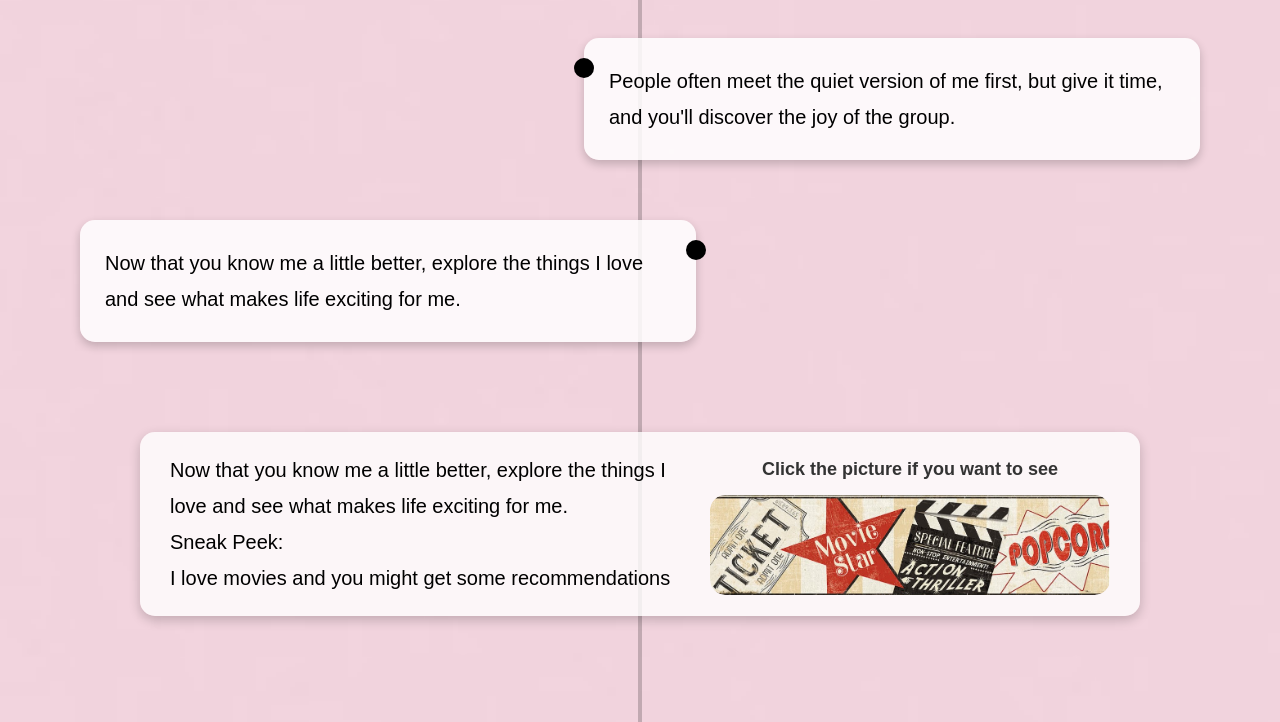
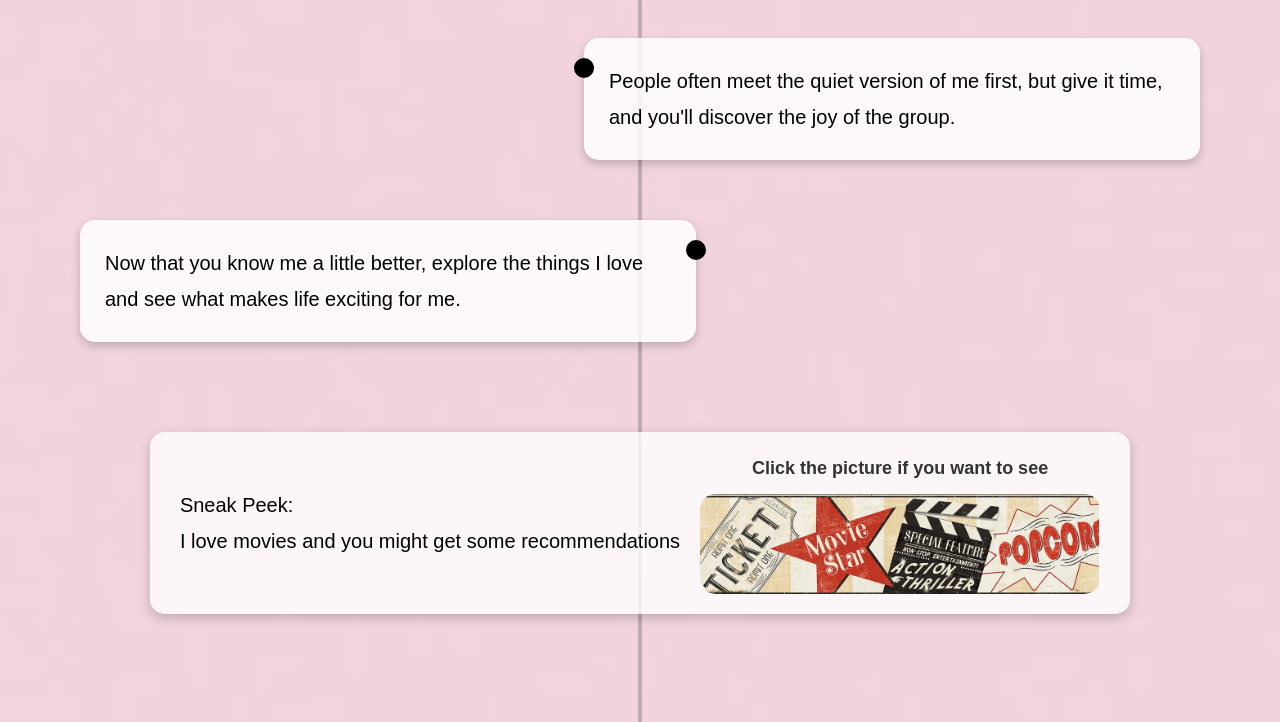
Before and after one commit to Hassetam/What-I-love-Project, a plain HTML site: page about me.html in a window 1280 px wide. Shown: the part 698-1420 px from the top of the page. Drawn offline with Linux system fonts and the light colour scheme.

Commit message:
Remove redundunt text from the button

```diff
--- a/about me.html
+++ b/about me.html
@@ -56,7 +56,6 @@
 
       <section class="about-card full-image-card">
     <div class="card-left">
-        <p>Now that you know me a little better, explore the things I love and see what makes life exciting for me.</p>
         <dl>
             <dt>Sneak Peek: </dt>
             <dd>I love movies and you might get some recommendations</dd>
```
